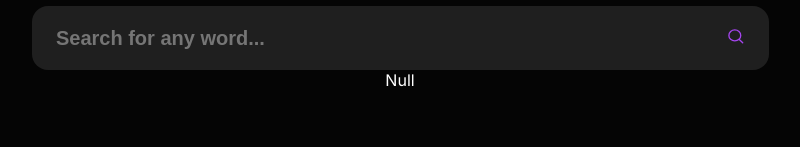
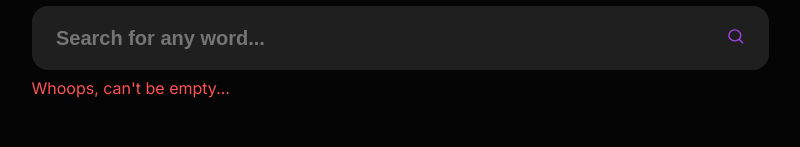
Before and after one commit to nablanco/dictionary-web-app, a React (Create React App) app: page / in a window 1280 px wide. Both pictures are taken after a click on the button 976 px from the left and 191 px from the top of the page. Shown: the part 153-300 px from the top of the page, without its empty margins (240-1040 px from the left). Built offline with nearby package versions, Linux system fonts and the light colour scheme; no server answers.

Commit message:
Update empty search component

```diff
--- a/src/components/body/Body.js
+++ b/src/components/body/Body.js
@@ -21,6 +21,7 @@ const Body = () => {
   const handleQuery = async () => {
     if (userInput.trim() == "") {
       setEmptySearch(true);
+      return;
     }
 
     setEmptySearch(false);
@@ -49,6 +50,7 @@ const Body = () => {
         handleKeyPress={handleKeyPress}
       />
       {console.log("userInput: ", userInput)}
+      {console.log("emptySearch: ", emptySearch)}
       {console.log("data: ", data)}
       <SearchResult emptySearch={emptySearch} data={data} />
     </StyledBody>
--- a/src/components/body/SearchResult.js
+++ b/src/components/body/SearchResult.js
@@ -8,7 +8,7 @@ import BadResult from "./api_results/badresult";
 
 const StyledSearchResult = styled.div`
   display: flex;
-  justify-content: center;
+  justify-content: flex-start;
   color: white;
 
   @media screen and (max-width: 817px) {
@@ -25,10 +25,10 @@ const StyledSearchResult = styled.div`
 const SearchResult = ({ emptySearch, data }) => {
   return (
     <StyledSearchResult>
-      {!data ? (
+      {emptySearch ? (
+        <EmptySearch />
+      ) : !data ? (
         <NullResult />
-      ) : emptySearch == true ? (
-        <EmptySearch />
       ) : data.title ? (
         <BadResult />
       ) : (
--- a/src/components/body/api_results/emptysearch.js
+++ b/src/components/body/api_results/emptysearch.js
@@ -1,10 +1,20 @@
-import React from "react";
+import React, { useContext } from "react";
 import styled from "styled-components";
+import { ThemeContext } from "../../../contexts/theme/themeContext";
 
-const StyledEmptySearch = styled.div``;
+const StyledEmptySearch = styled.div`
+  color: ${(props) => props.theme.color.red};
+  margin-top: 8px;
+`;
 
 const EmptySearch = () => {
-  return <StyledEmptySearch>Empty</StyledEmptySearch>;
+  const { theme } = useContext(ThemeContext);
+
+  return (
+    <StyledEmptySearch theme={theme}>
+      Whoops, can&apos;t be empty...
+    </StyledEmptySearch>
+  );
 };
 
 export default EmptySearch;
```
